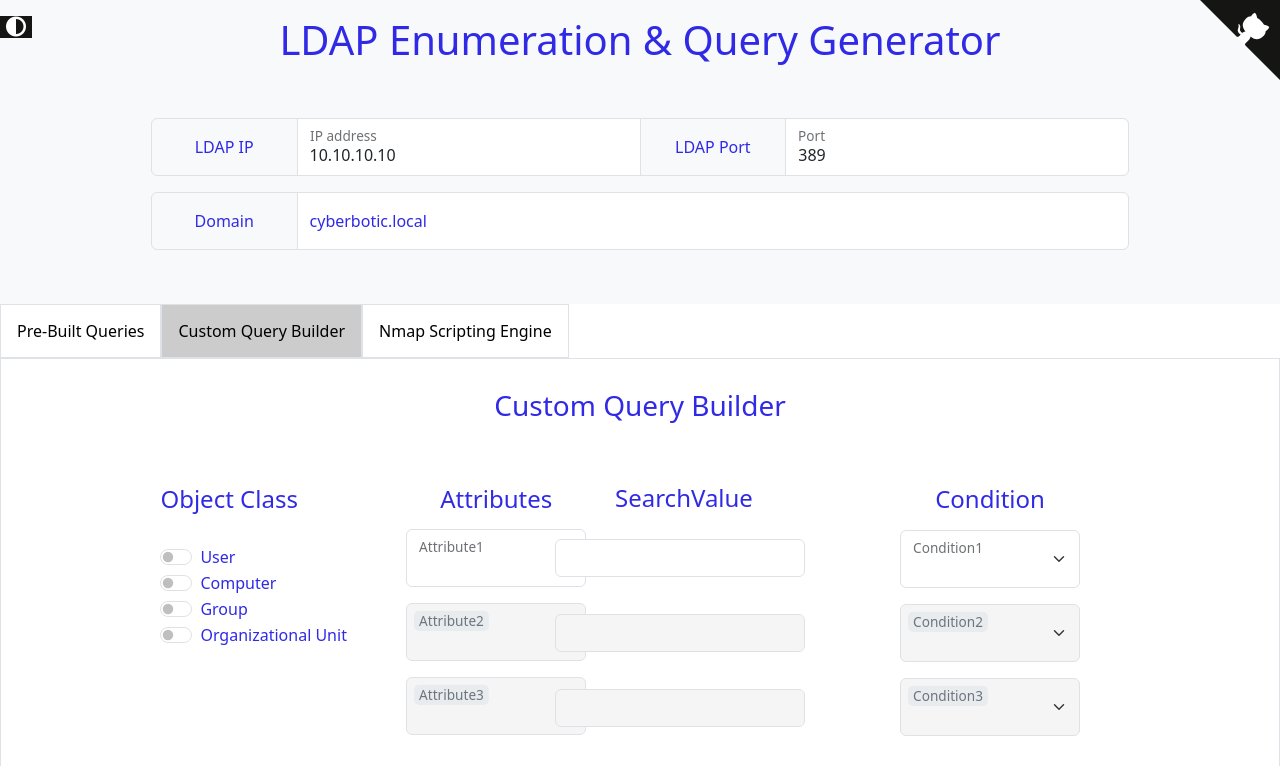
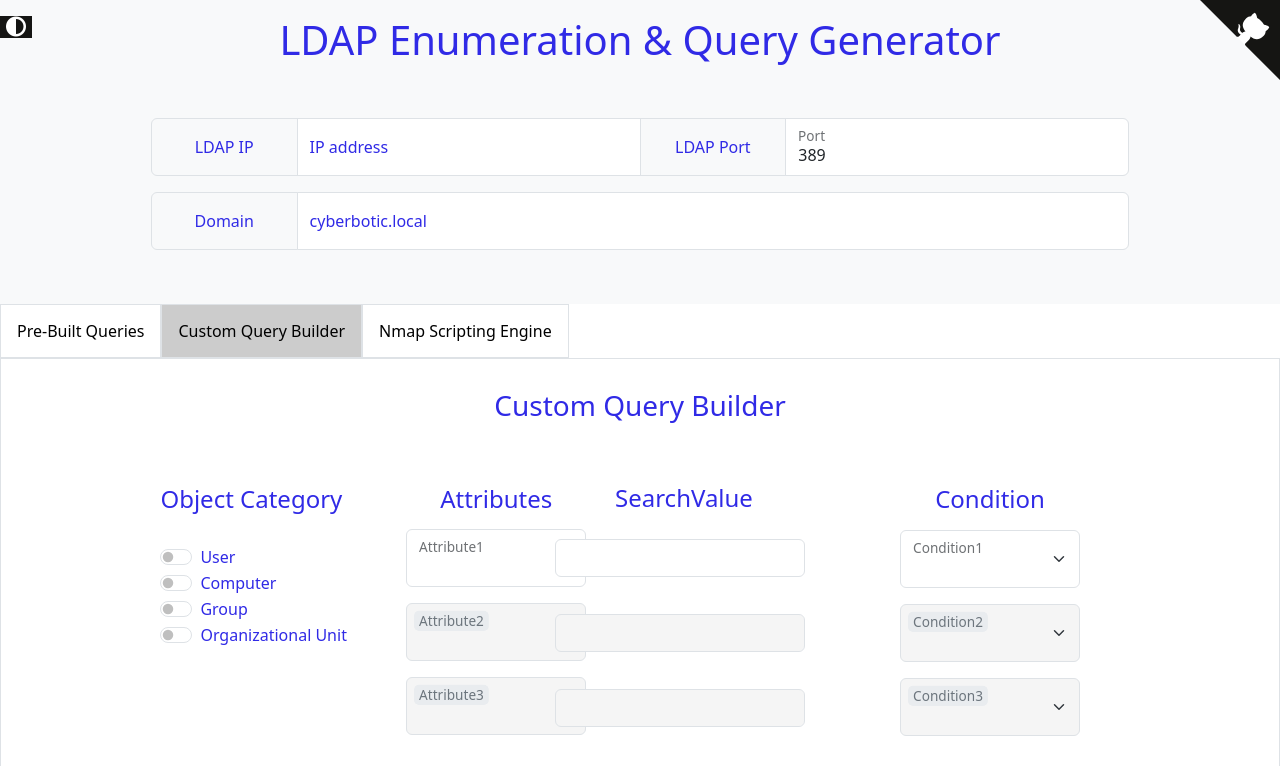
Before and after one commit to mohinparamasivam/ldap-enumeration-query-generator, a plain HTML site: page index.html in a window 1280 px wide. Both pictures are taken after a click on the button "Custom Query Builder". Shown: the top 766 px of the page. Drawn offline with nearby package versions, Linux system fonts and the light colour scheme.

Commit message:
User Attribute Options Update

```diff
--- a/index.html
+++ b/index.html
@@ -163,7 +163,7 @@
             <div class="row">
               <!-- Object Class -->
               <div class="col">
-                <h4>Object Class</h4>
+                <h4>Object Category</h4>
                 <br>
                 <div class="form-check form-switch">
                   <input class="form-check-input" type="checkbox" role="switch" id="user" />
--- a/main.js
+++ b/main.js
@@ -691,7 +691,7 @@ const attributeSelects = document.querySelectorAll("#Custom .attribute-column se
 
 // Define the attribute options for each object class
 const attributeOptions = {
-  user: ["cn", "description", "givenName","sn","displayName","userPrincipalName","telephoneNumber","mail"],
+  user: ["name", "givenName", "sn","sAMAccountName","description","countryCode","objectSid","memberOf","servicePrincipalName","badPwdCount","logonCount","adminCount","userAccountControl","isCriticalSystemObject"],
   computer: ["cn", "description", "sAMAccountName","userPrincipalName","operatingSystem","operatingSystemVersion"],
   group: ["cn", "description", "groupType","member"],
   organizationalUnit: ["cn", "description", "ou"]
@@ -902,7 +902,7 @@ function AttributeCount() {
 document.addEventListener("DOMContentLoaded", function () {
 
   // set a default LDAP IP address and set nmap command
-  document.getElementById("LDAP_IP").value = "10.10.10.10";
+  //document.getElementById("LDAP_IP").value = "10.10.10.10";
   var input = document.getElementById("LDAP_IP");
   input.addEventListener("input", SetLDAP);
 
```
